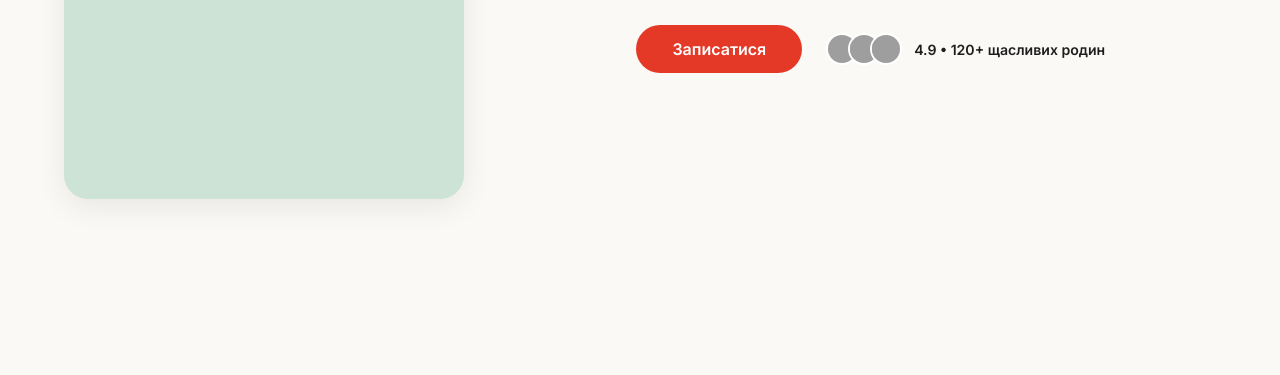
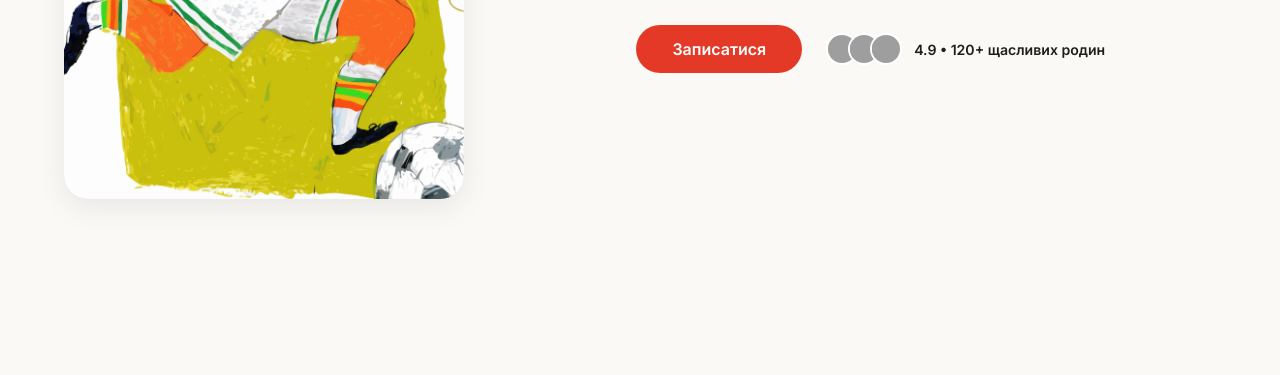
Before and after one commit to shalfed21-jpg/FOOTY, a plain HTML site: page index.html in a window 1280 px wide. Shown: the part 425-800 px from the top of the page. Drawn offline with Linux system fonts and the light colour scheme; grey boxes are pictures that could not be loaded.

Commit message:
Update index.html

```diff
--- a/index.html
+++ b/index.html
@@ -23,11 +23,7 @@
 
                 <!-- Ліва частина: зображення -->
                 <div class="hero-image-wrapper">
-                    <img
-                        src="images/girl.jpg"
-                        alt="Ілюстрація дівчинки, що грає у футбол"
-                        class="hero-main-img"
-                    >
+                    <img src="girl.jpg" alt="Ілюстрація дівчинки, що грає у футбол" class="hero-main-img">
                 </div>
 
                 <!-- Права частина: контент -->
```
